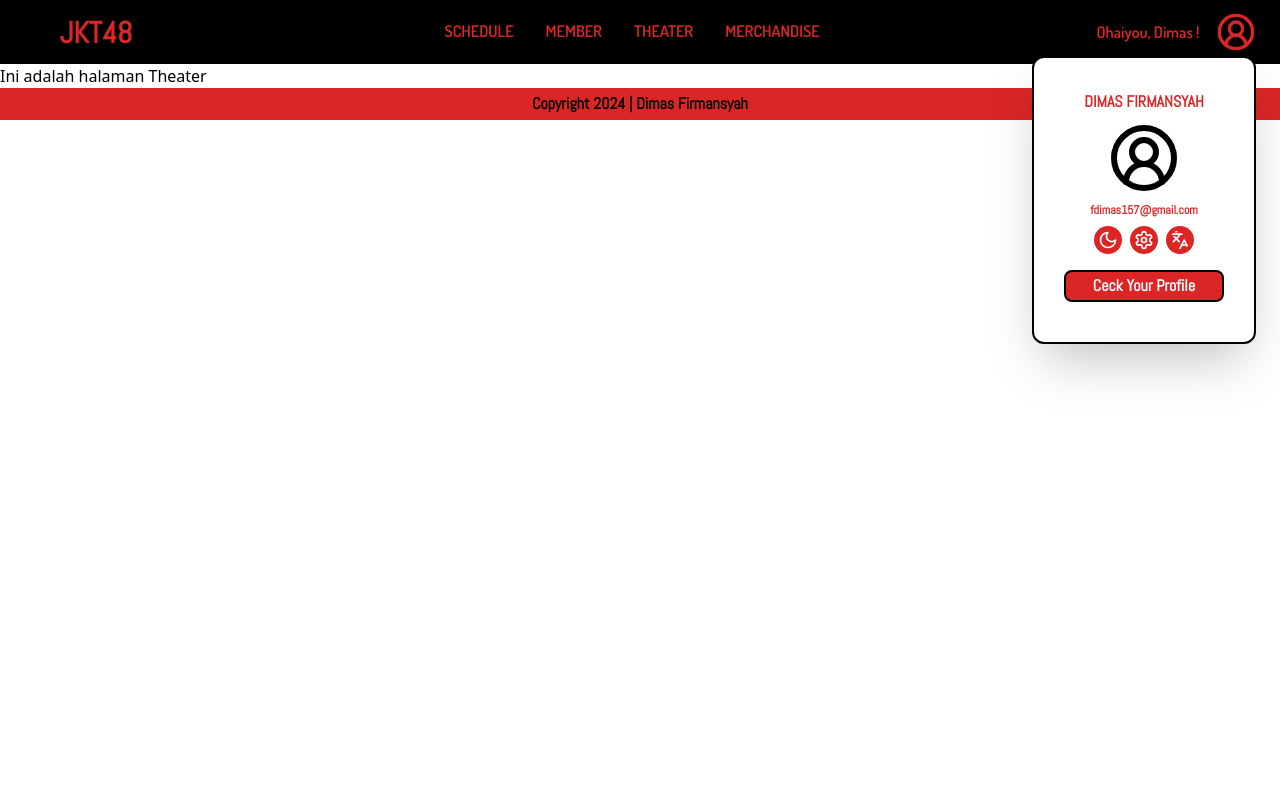
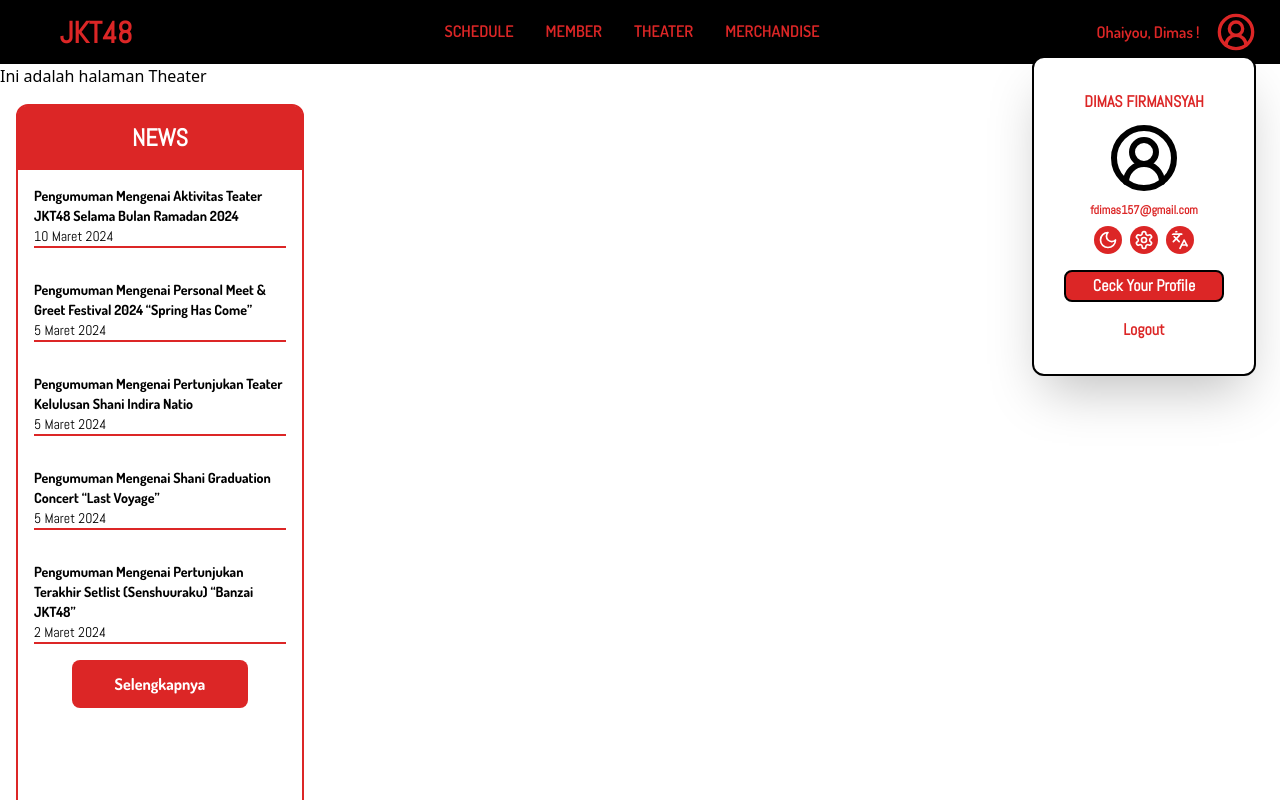
Before and after one commit to fdimas157/jkt48-website, a React (Vite) app: page /jkt48/theater in a window 1280 px wide. Both pictures are taken after a click on the element 1235 px from the left and 32 px from the top of the page. Shown: the top 800 px of the page. Built offline with nearby package versions, Linux system fonts and the light colour scheme.

Commit message:
next set

```diff
--- a/src/components/Header.jsx
+++ b/src/components/Header.jsx
@@ -94,7 +94,7 @@
         </div>
       </div>
       {profilePopUp && (
-        <div className="absolute top-14 right-6 h-72 w-56 border-2 border-black shadow-2xl bg-white rounded-xl flex flex-col justify-center items-center font-abel gap-2">
+        <div className="absolute top-14 right-6 h-80 w-56 border-2 border-black shadow-2xl bg-white rounded-xl flex flex-col justify-center items-center font-abel gap-2">
           <div>DIMAS FIRMANSYAH</div>
           <CircleUserRound size={72} className="text-black" />
           <div className="text-xs">fdimas157@gmail.com</div>
@@ -122,6 +122,9 @@
           >
             Ceck Your Profile
           </Link>
+          <div className="flex justify-center items-center cursor-pointer">
+            Logout
+          </div>
         </div>
       )}
     </nav>
--- a/src/components/SideNews.jsx
+++ b/src/components/SideNews.jsx
@@ -1,9 +1,51 @@
 export default function SideNews() {
+  const news = [
+    {
+      id: 1,
+      desc: "Pengumuman Mengenai Aktivitas Teater JKT48 Selama Bulan Ramadan 2024",
+      date: "10 Maret 2024",
+      type: "THEATER",
+    },
+    {
+      id: 2,
+      desc: "Pengumuman Mengenai Personal Meet & Greet Festival 2024 “Spring Has Come”",
+      date: "5 Maret 2024",
+      type: "EVENT",
+    },
+    {
+      id: 3,
+      desc: "Pengumuman Mengenai Pertunjukan Teater Kelulusan Shani Indira Natio",
+      date: "5 Maret 2024",
+      type: "THEATER",
+    },
+    {
+      id: 4,
+      desc: "Pengumuman Mengenai Shani Graduation Concert “Last Voyage”",
+      date: "5 Maret 2024",
+      type: "EVENT",
+    },
+    {
+      id: 5,
+      desc: "Pengumuman Mengenai Pertunjukan Terakhir Setlist (Senshuuraku) “Banzai JKT48”",
+      date: "2 Maret 2024",
+      type: "THEATER",
+    },
+  ];
+
   return (
-    <aside className="border-2 border-red-600 h-screen rounded-xl">
+    <aside className="flex flex-col items-center border-2 border-red-600 h-screen rounded-xl">
       <div className="w-full h-16 bg-red-600 rounded-t-lg flex justify-center items-center font-abel font-bold text-white text-2xl">
         NEWS
       </div>
+      {news.map((n) => (
+        <div key={n.id} className="flex flex-col font-dosis p-4 text-sm">
+          <h4 className="font-bold ">{n.desc}</h4>
+          <p className="border-b-2 border-red-600 font-abel">{n.date}</p>
+        </div>
+      ))}
+      <button className="flex justify-center items-center rounded-lg bg-red-600 text-white w-44 h-12 cursor-pointer font-dosis font-bold">
+        Selengkapnya
+      </button>
     </aside>
   );
 }
--- a/src/pages/Home.jsx
+++ b/src/pages/Home.jsx
@@ -1,22 +1,19 @@
-import SideNews from "../components/SideNews";
-import SideSchedule from "../components/SideSchedule";
-
 export default function Home() {
   return (
     <>
       <main className="flex flex-col items-center justify-center bg-black">
-        <img
+        {/* <img
           className="w-1/2"
           src="/src/assets/background/main-bg.png"
           alt="Background JKT48"
-        />
-        <div className="flex flex-row w-full bg-white">
-          <div className="w-1/4 bg-white p-4">
-            <SideNews />
-            <SideSchedule/>
-          </div>
-          <div className="w-3/4 bg-white"></div>
-        </div>
+        /> */}
+        <video className="w-full h-screen" loop muted autoPlay>
+          <source
+            src="/src/assets/background/main-video.mp4"
+            type="video/webm"
+          />
+          Your browser does not support the video tag.
+        </video>
       </main>
     </>
   );
--- a/src/pages/Member.jsx
+++ b/src/pages/Member.jsx
@@ -1,7 +1,20 @@
+import SideNews from "../components/SideNews";
+import SideSchedule from "../components/SideSchedule";
+
 export default function Member() {
   return (
     <>
-      <h1>Ini adalah halaman memebr</h1>
+      <main>
+        <div className="flex flex-row w-full bg-white">
+          <div className="w-1/4 bg-white p-4">
+            <SideNews />
+            <SideSchedule />
+          </div>
+          <div className="w-3/4 bg-white">
+
+          </div>
+        </div>
+      </main>
     </>
   );
 }
--- a/src/pages/Schedule.jsx
+++ b/src/pages/Schedule.jsx
@@ -1,7 +1,17 @@
+import SideNews from "../components/SideNews";
+import SideSchedule from "../components/SideSchedule";
+
 export default function Schedule() {
   return (
     <>
       <h1>Ini adalah halaman schedule</h1>
+        <div className="flex flex-row w-full bg-white">
+          <div className="w-1/4 bg-white p-4">
+            <SideNews />
+            <SideSchedule/>
+          </div>
+          <div className="w-3/4 bg-white"></div>
+        </div>
     </>
   );
 }
--- a/src/pages/Theater.jsx
+++ b/src/pages/Theater.jsx
@@ -1,7 +1,17 @@
+import SideNews from "../components/SideNews";
+import SideSchedule from "../components/SideSchedule";
+
 export default function Theater() {
   return (
     <>
       <h1>Ini adalah halaman Theater</h1>
+        <div className="flex flex-row w-full bg-white">
+          <div className="w-1/4 bg-white p-4">
+            <SideNews />
+            <SideSchedule />
+          </div>
+          <div className="w-3/4 bg-white"></div>
+        </div>
     </>
   );
 }
```
Also changed, not shown: 2 other files (tests, documents, lock files or other folders).
